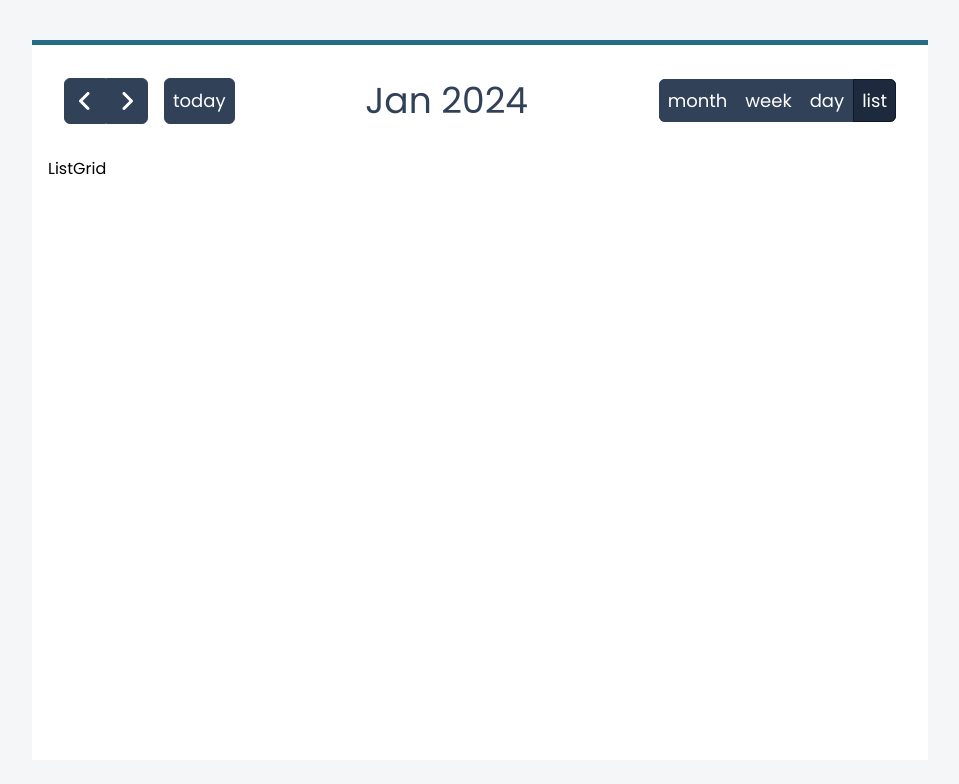
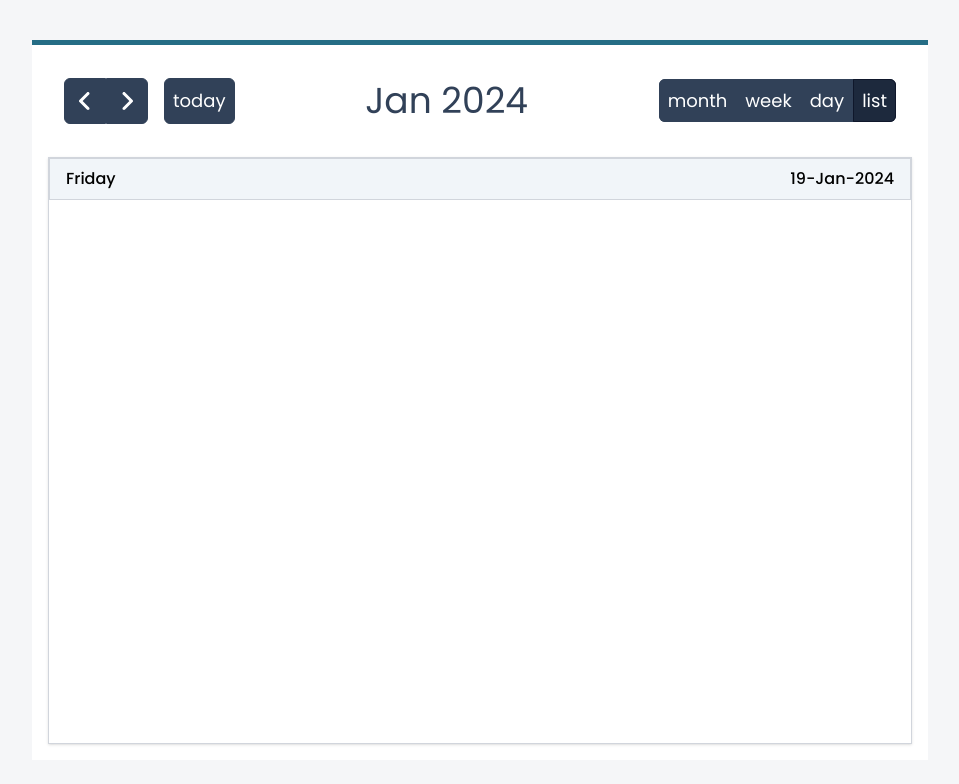
Before and after one commit to mpondev/calendar, a React (Vite) app in the folder client/: page /list in a window 1280 px wide. Shown: the top 784 px of the page, without its empty margins (160-1119 px from the left). Built offline with nearby package versions, Linux system fonts and the light colour scheme.

Commit message:
Style ListGrid component

```diff
--- a/client/src/routes/ListGrid.jsx
+++ b/client/src/routes/ListGrid.jsx
@@ -1,5 +1,23 @@
+import { useDateStore } from '../store/dateStore';
+
 const ListGrid = () => {
-  return <div className="flex-1">ListGrid</div>;
+  const { date } = useDateStore();
+
+  return (
+    <div className="flex-1 overflow-y-auto shadow-sm">
+      <table className="h-full w-full table-fixed border-separate border-spacing-0 border-1 border-gray-300">
+        <thead className="sticky top-0 bg-slate-100">
+          <tr className="h-8">
+            <th className="flex justify-between border-1 border-gray-300 px-4 py-2 font-medium">
+              <span>{date.format('dddd')}</span>
+              <span>{date.format('D-MMM-YYYY')}</span>
+            </th>
+          </tr>
+        </thead>
+        <tbody></tbody>
+      </table>
+    </div>
+  );
 };
 
 export default ListGrid;
--- a/client/src/routes/WeekGrid.jsx
+++ b/client/src/routes/WeekGrid.jsx
@@ -1,5 +1,4 @@
 import React from 'react';
-import dayjs from 'dayjs';
 
 import { useDateStore } from '../store/dateStore';
 
```
